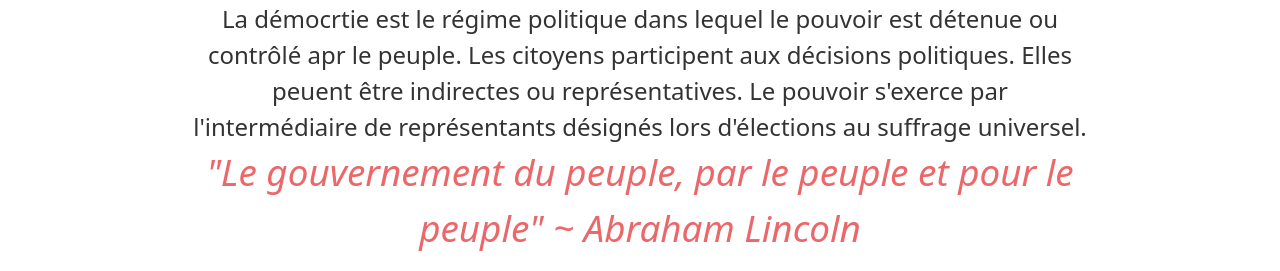
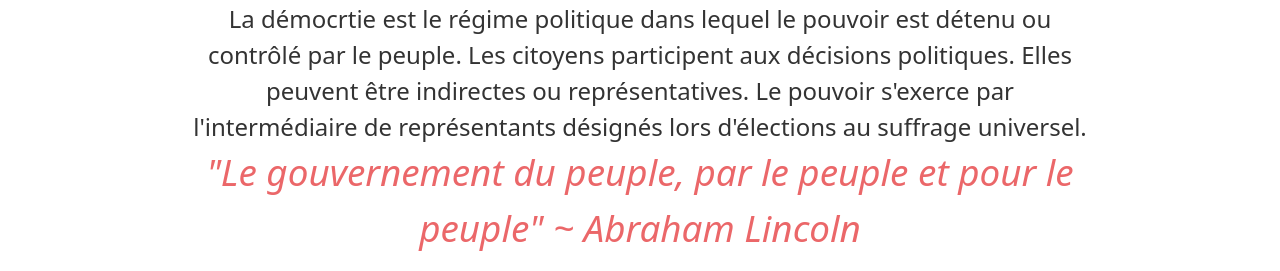
Before and after one commit to ShardZix/LeVoteEMC, a plain HTML site: page index.html in a window 1280 px wide. Shown: the part 529-800 px from the top of the page. Drawn offline with nearby package versions, Linux system fonts and the light colour scheme.

Commit message:
Update index.html

```diff
--- a/index.html
+++ b/index.html
@@ -46,9 +46,9 @@
     <div id="about_container" class="container">
       <div id="presentation">
         <h1 class="presentation_title">LA DÉMOCRATIE</h1>
-        <p class="texte">La démocrtie est le régime politique dans lequel le pouvoir est détenue ou contrôlé apr le
+        <p class="texte">La démocrtie est le régime politique dans lequel le pouvoir est détenu ou contrôlé par le
           peuple.
-          Les citoyens participent aux décisions politiques. Elles peuent être indirectes ou représentatives.
+          Les citoyens participent aux décisions politiques. Elles peuvent être indirectes ou représentatives.
           Le pouvoir s'exerce par l'intermédiaire de représentants désignés lors d'élections au suffrage universel.
         </p>
         <p style="font-size: 2.3em; color: #EB6769; font-style: italic;" class="slogan">"Le gouvernement du peuple, par
```
